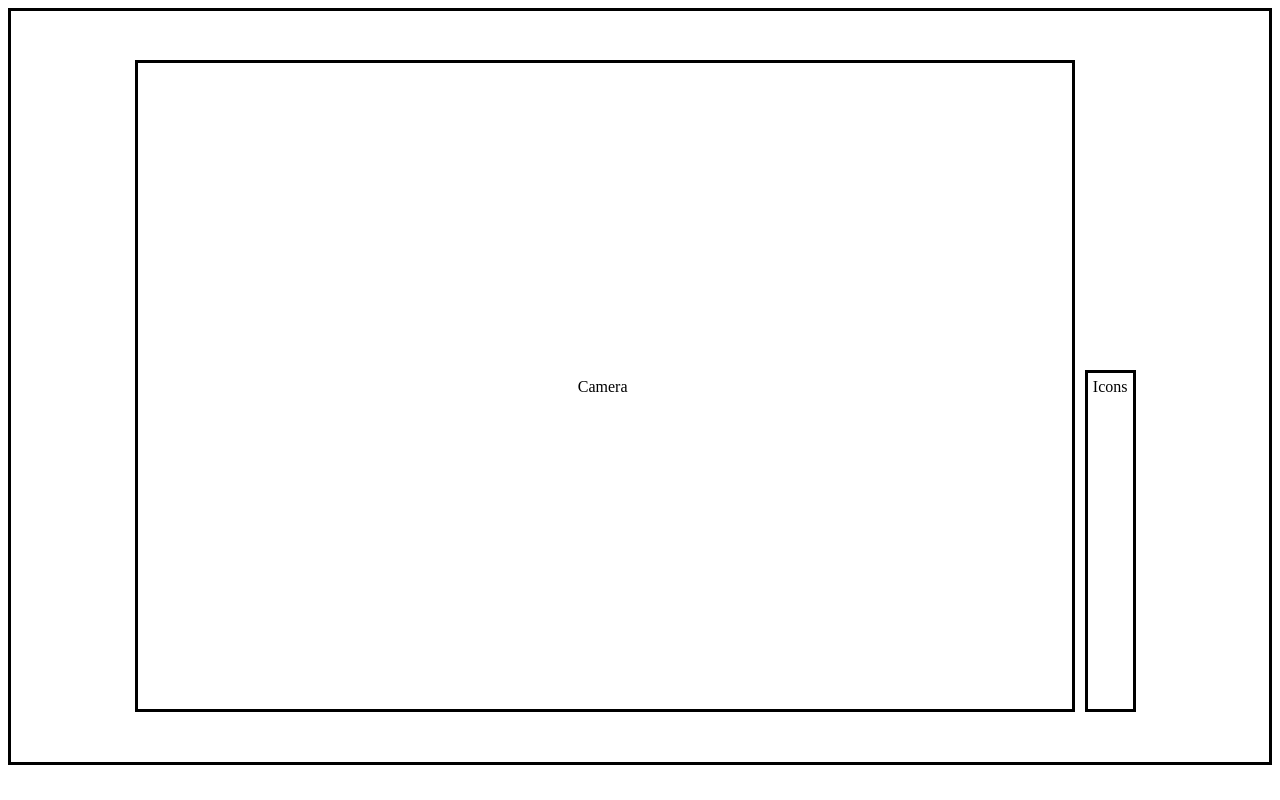
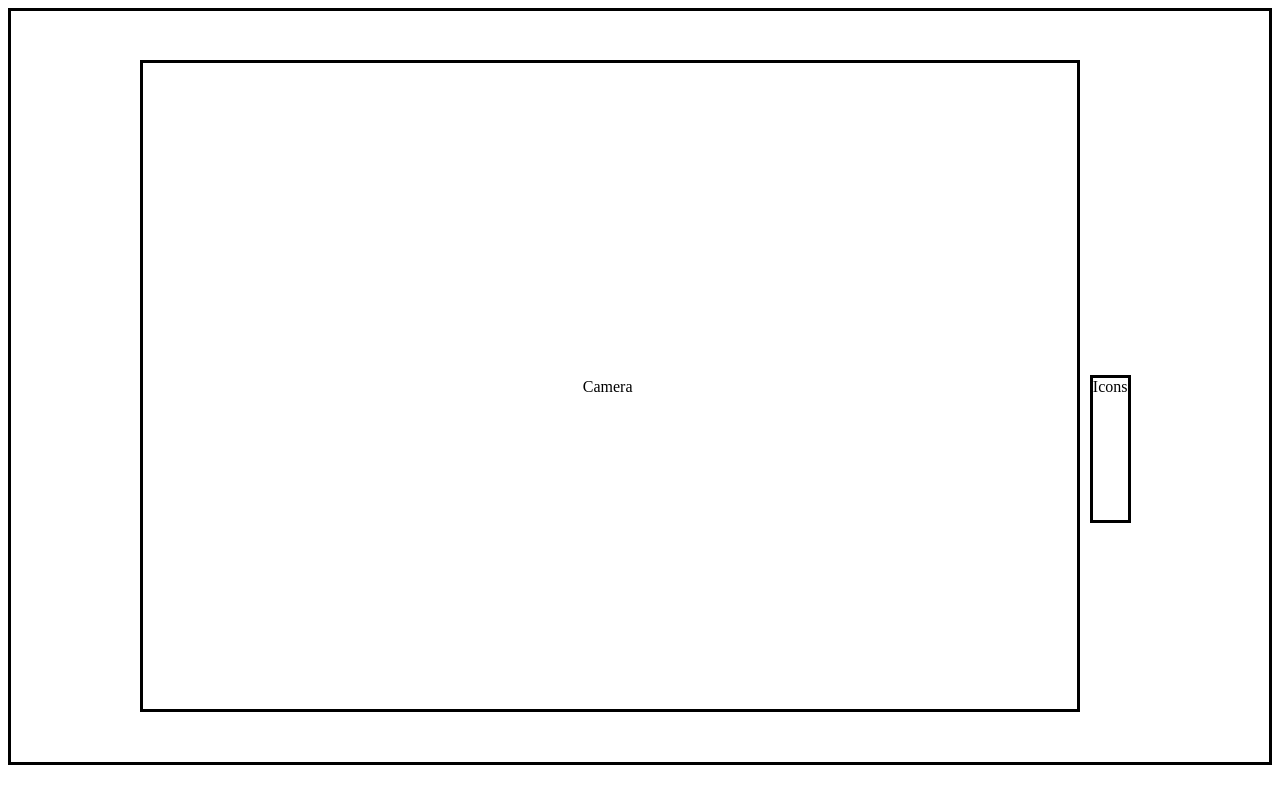
Before and after one commit to thedropbears/powerup-dashboard, a plain HTML site: page Index2.html in a window 1280 px wide. Drawn offline with Linux system fonts and the light colour scheme.

Commit message:
changes in CSS

```diff
--- a/CSS/main2.css
+++ b/CSS/main2.css
@@ -1,10 +1,9 @@
 .Box1{
     margin:10px;
     border:solid black;
-    padding:5px;
     background-color:white;
-    padding-bottom:25%;
-    margin-bottom:25px;
+    padding-bottom:10%;
+    margin-bottom:35px;
 }
 span,p,div{
     text-align: center;
```
